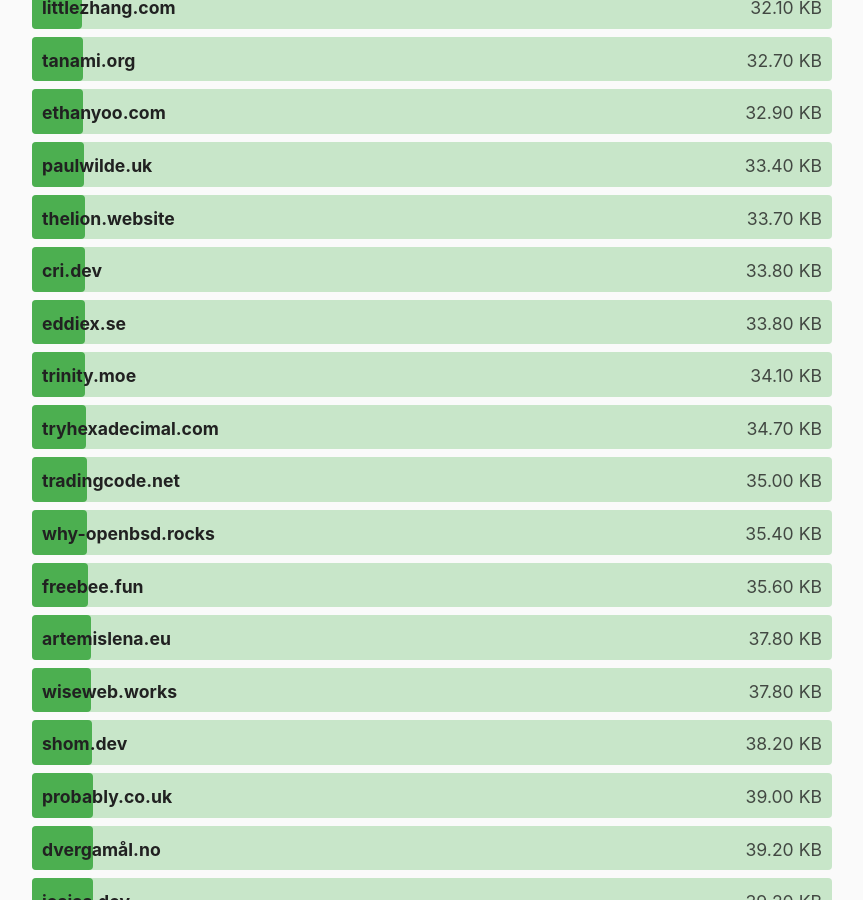
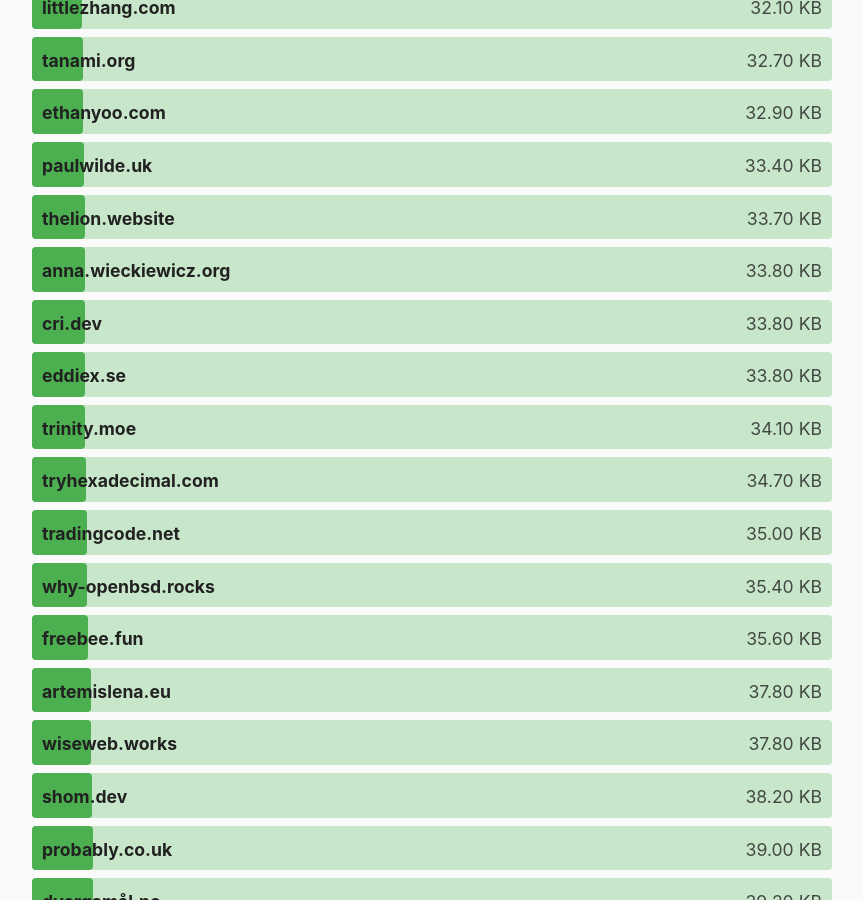
Before and after one commit to kevquirk/512kb.club, a Jekyll site: the page built from index.md, in a window 1280 px wide and 900 px high, scrolled down 8636 px. Shown: the whole window, without its empty margins (208-1071 px from the left). Built offline with Jekyll 4.4.1, drawn with Linux system fonts in a browser that asks for light colours.

Commit message:
Update sites.yml

```diff
--- a/_data/sites.yml
+++ b/_data/sites.yml
@@ -103,6 +103,11 @@
   size: 450
   last_checked: 2021-11-20
 
+- domain: anna.wieckiewicz.org
+  url: https://anna.wieckiewicz.org/
+  size: 33.8
+  last_checked: 2022-02-19
+
 - domain: anonimno.codeberg.page
   url: https://anonimno.codeberg.page/
   size: 289
```
